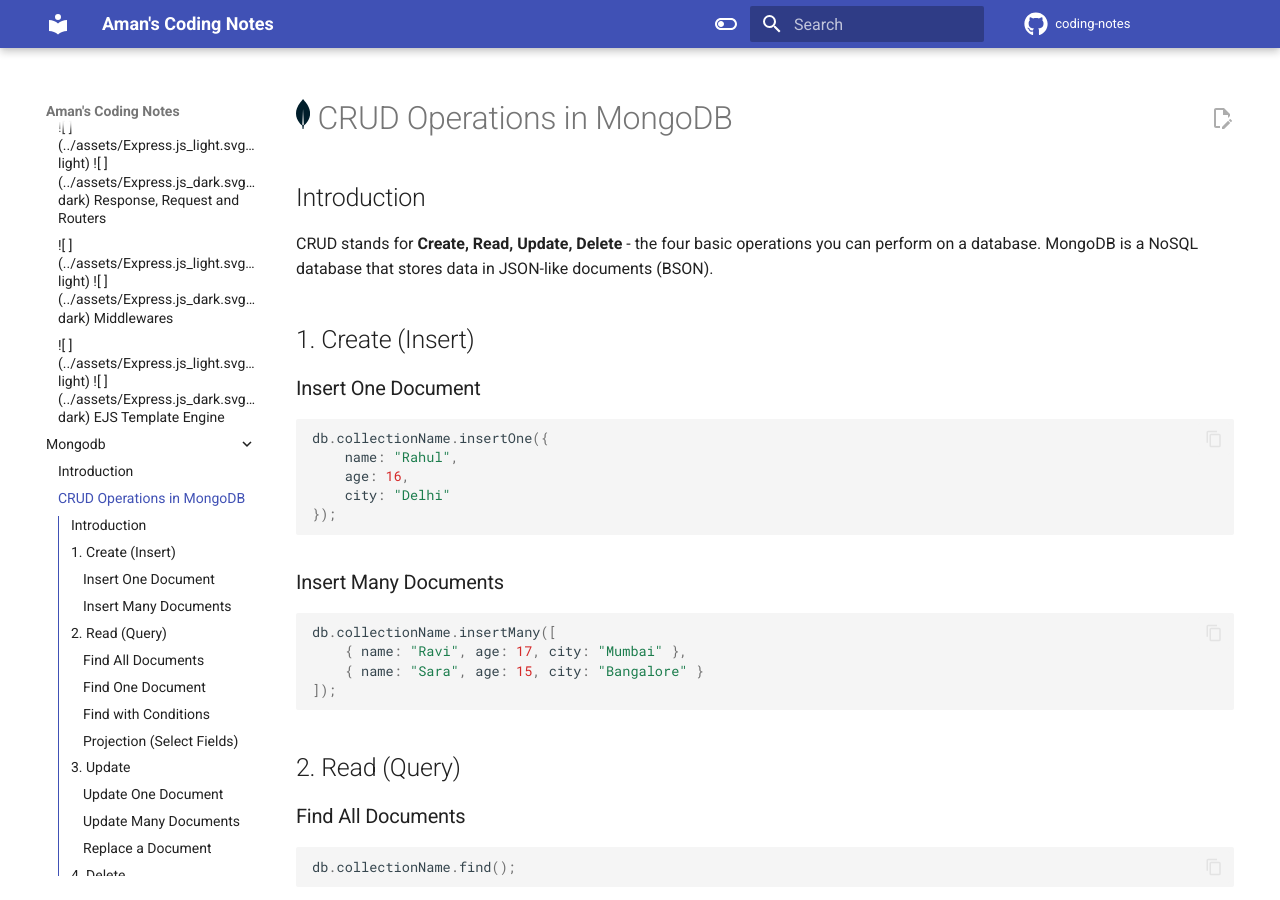
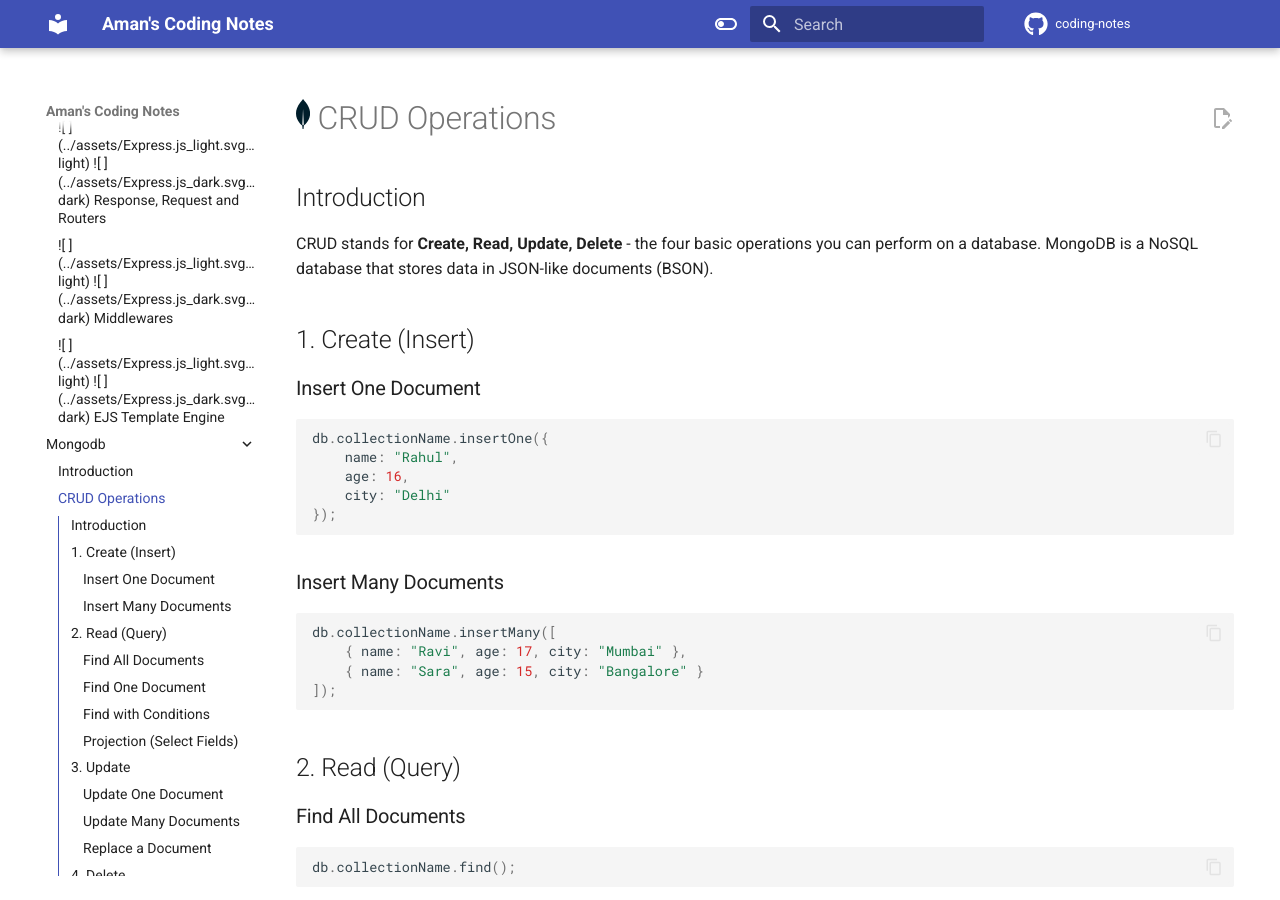
Before and after one commit to amanverma2009/coding-notes, an MkDocs documentation site: the page built from docs/mongodb/02_CRUD-Operations.md, in a window 1280 px wide and 900 px high. Built offline with MkDocs 1.6.1 and Material for MkDocs 9.7.7, drawn with Linux system fonts in a browser that asks for light colours; comment, search, counter and statistics services are not loaded.

Commit message:
minor changes

```diff
--- a/docs/mongodb/02_CRUD-Operations.md
+++ b/docs/mongodb/02_CRUD-Operations.md
@@ -1,4 +1,4 @@
-# ![ ](../assets/MongoDB_light.svg#only-light) ![ ](../assets/MongoDB_dark.svg#only-dark) CRUD Operations in MongoDB
+# ![ ](../assets/MongoDB_light.svg#only-light) ![ ](../assets/MongoDB_dark.svg#only-dark) CRUD Operations
 
 ## Introduction
 
```
Also changed, not shown: docs/mongodb/03_Mongoose.md (+1 -1 lines).
